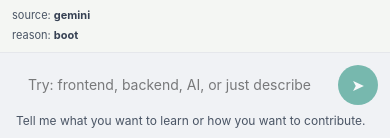
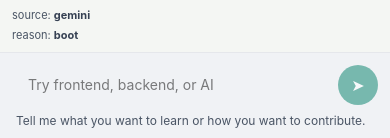
Before and after one commit to Ufidtech/onboardx-gemma, a React (Vite) app in the folder frontend/: page / in a window 390 px wide. Shown: the part 703-841 px from the top of the page. Built offline with nearby package versions, Linux system fonts and the light colour scheme; no server answers.

Commit message:
fix: stabilize responsive layout and input placeholder

```diff
--- a/frontend/src/App.jsx
+++ b/frontend/src/App.jsx
@@ -178,8 +178,8 @@ export default function App() {
         : "Tell me what you want to learn or how you want to contribute.";
 
   return (
-    <div className="min-h-screen bg-gray-200 flex justify-center items-center">
-      <div className="w-full max-w-md h-[100dvh] sm:h-[90vh] bg-[#efeae2] sm:rounded-lg shadow-xl flex flex-col overflow-hidden relative">
+    <div className="min-h-screen bg-gray-200 flex justify-center items-stretch sm:items-center p-0 sm:p-4">
+      <div className="w-full max-w-md min-h-[100dvh] sm:h-[90vh] bg-[#efeae2] sm:rounded-lg shadow-xl flex flex-col overflow-hidden relative">
         <ChatHeader lastSource={lastSource} />
         <MessageList
           messages={messages}
--- a/frontend/src/components/ChatInput.jsx
+++ b/frontend/src/components/ChatInput.jsx
@@ -21,7 +21,7 @@ export default function ChatInput({ onSendMessage, disabled, helperText }) {
           type="text"
           value={text}
           onChange={(e) => setText(e.target.value)}
-          placeholder="Try: frontend, backend, AI, or just describe what you want"
+          placeholder="Try frontend, backend, or AI"
           disabled={disabled}
           className="flex-1 min-w-0 py-2.5 px-4 rounded-full border-none focus:outline-none focus:ring-1 focus:ring-[#008069] disabled:bg-gray-200 text-sm sm:text-base"
         />
@@ -34,7 +34,7 @@ export default function ChatInput({ onSendMessage, disabled, helperText }) {
         </button>
       </div>
       {helperText && (
-        <div className="text-xs text-gray-600 px-1 leading-snug">
+        <div className="text-xs text-gray-600 px-1 leading-snug max-w-full break-words">
           {helperText}
         </div>
       )}
```
